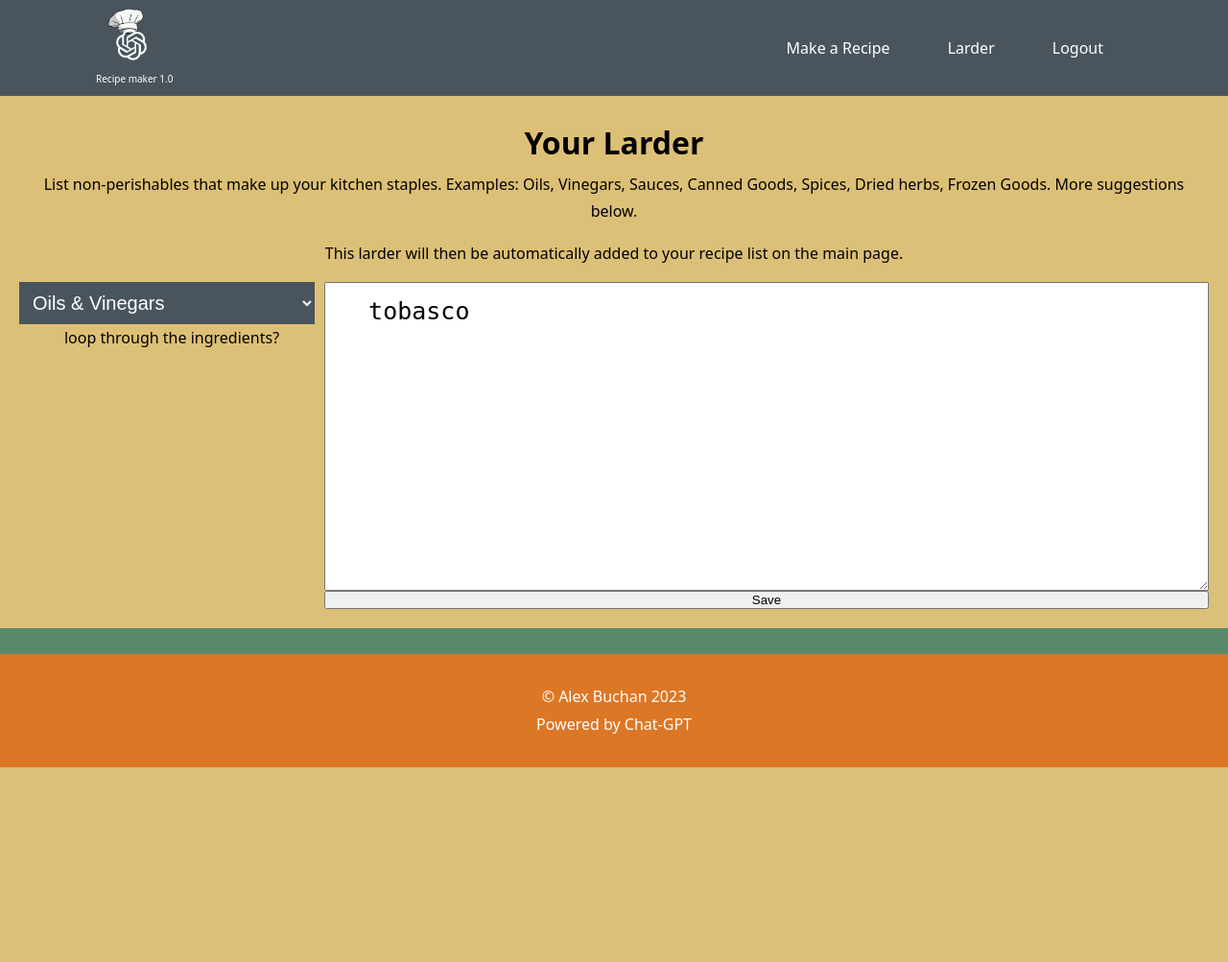
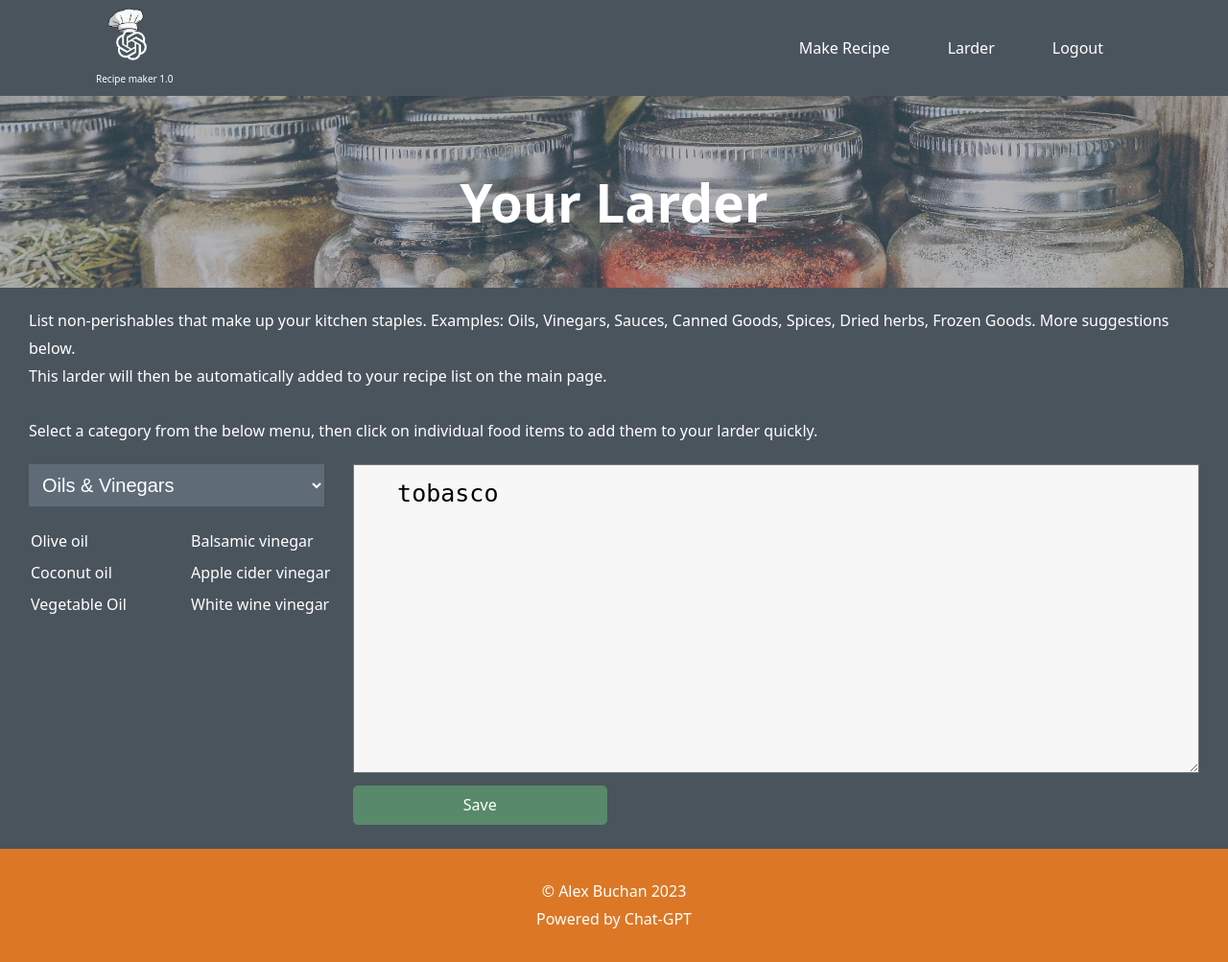
Before and after one commit to alexnyebuchan/cs50-project, a Flask app: page /larder in a window 1280 px wide. Shown: the whole page at 96% size. Before the commit the page ends 800 px from the top, so only its background shows below. Run offline with Flask 3, Linux system fonts and the light colour scheme; a user stored in the database is signed in; data comes from the database, SQL or seed files in the repository; both versions use the stored data as it was after the commit.

Commit message:
updated javascript, css added images

```diff
--- a/app.py
+++ b/app.py
@@ -170,7 +170,7 @@ def register():
         hash = generate_password_hash(password)
 
         cursor.execute("INSERT INTO users (name, hash, larder) VALUES (?, ?, ?)",
-            (username, hash, 'tobasco')
+            (username, hash, 'salt and pepper')
             )
         connection.commit()
 
--- a/static/css/styles.css
+++ b/static/css/styles.css
@@ -124,6 +124,45 @@ ul {
 }
 
 /* Index */
+.btn,
+.btnLogin {
+  max-width: 30%;
+  border: none;
+  background: none;
+  margin-block: 5px;
+  font: inherit;
+  cursor: pointer;
+  padding: 5px 25px;
+  border-radius: 5px;
+  border: 1px solid var(--green);
+  transition: background-color 0.2s ease-in-out, color 0.2s ease-in-out,
+    border 0.1s ease-in-out;
+}
+
+.btn {
+  background-color: var(--green);
+  color: var(--white);
+}
+
+.btn:hover {
+  background-color: var(--white);
+  color: var(--black);
+  border: 1px solid var(--black);
+}
+
+.btnLogin {
+  margin: auto;
+  background-color: var(--orange);
+  color: var(--white);
+  margin-bottom: 15px;
+}
+
+.btnLogin:hover {
+  background-color: var(--white);
+  color: var(--black);
+  border: 1px solid var(--black);
+}
+
 .container {
   display: flex;
   flex-direction: row;
@@ -251,23 +314,56 @@ form {
 
 /* Larder */
 .larderContainer {
+  padding: 20px 30px;
+  background-color: var(--charcoal);
+}
+
+.backgroundImage:before {
+  background-image: url('../images/pantry.jpg');
+  background-size: cover;
+  background-repeat: no-repeat;
+  background-position: center;
+  content: '';
+  position: absolute;
+  top: 0px;
+  right: 0px;
+  bottom: 0px;
+  left: 0px;
+  opacity: 0.6;
+}
+
+.backgroundImage {
+  position: relative;
+  background-color: var(--charcoal);
   display: flex;
   flex-direction: column;
   text-align: center;
   width: 100%;
   margin: auto;
-  color: var(--black);
-  background-color: var(--gold);
-  padding: 20px;
+  color: var(--white);
+  padding-top: 20px;
+  height: 200px;
+}
+
+.larderTitle {
+  position: relative;
+  font-size: 55px;
+  margin: auto;
+}
+
+.larderSecondary {
+  padding-bottom: 20px;
+  background-color: var(--charcoal);
 }
 
 .larderInfo {
-  margin-bottom: 15px;
+  color: var(--white);
 }
 
 .larderMain {
   display: flex;
   flex: row;
+  background-color: var(--charcoal);
 }
 
 select {
@@ -275,8 +371,9 @@ select {
   border: none;
   padding: 10px;
   margin-right: 10px;
-  background-color: var(--charcoal);
+  background-color: #5f6c78;
   color: var(--white);
+  margin-bottom: 20px;
 }
 
 option {
@@ -285,13 +382,33 @@ option {
 }
 
 .larderForm {
-  margin: auto;
+  margin-left: 20px;
   width: 100%;
 }
 
 textarea {
   font-size: 25px;
   padding: 15px;
+  margin-bottom: 8px;
+  background-color: #f7f7f8;
+}
+
+#ingredientList {
+  columns: 2;
+}
+
+.ingredientItem {
+  background-color: var(--charcoal);
+  color: var(--white);
+  width: 100%;
+  margin: auto;
+  padding: 2px;
+  cursor: pointer;
+  transition: 0.1s ease-in-out background-color;
+}
+
+.ingredientItem:hover {
+  background-color: var(--orange);
 }
 
 @media only screen and (max-width: 767px) {
--- a/static/js/script.js
+++ /dev/null
@@ -1,35 +0,0 @@
-function updateList() {
-  var selectedOption = document.getElementById('larderSuggestions').value;
-  var list = document.getElementById('ingredientList');
-  list.innerHTML = '';
-
-  var ingredients = [];
-
-  switch (selectedOption) {
-    case 'oils':
-      ingredients = [
-        'Olive oil',
-        'Coconut oil',
-        'Balsamic vinegar',
-        'Apple cider vinegar',
-      ];
-      break;
-    case 'herbs':
-      ingredients = ['Basil', 'Oregano', 'Thyme', 'Rosemary'];
-      break;
-    default:
-      ingredients = ['No ingredients available'];
-  }
-
-  ingredients.forEach(function (ingredient) {
-    var listItem = document.createElement('li');
-    listItem.textContent = ingredient;
-    list.appendChild(listItem);
-  });
-}
-
-document
-  .getElementById('larderSuggestions')
-  .addEventListener('change', updateList);
-
-updateList();
--- /dev/null
+++ b/static/js/updateInput.js
@@ -0,0 +1,14 @@
+function addPerishable() {
+  const perishableItems = document.querySelectorAll('.perishable');
+
+  perishableItems.forEach((item) => {
+    item.addEventListener('click', function () {
+      const ingredientsInput = document.getElementById('ingredients');
+      ingredientsInput.value += `${item.textContent}, `;
+    });
+  });
+}
+
+document.addEventListener('change', addPerishable);
+
+addPerishable();
--- /dev/null
+++ b/static/js/updateLarder.js
@@ -0,0 +1,148 @@
+function updateLarder() {
+  var selectedOption = document.getElementById('larderSuggestions').value;
+  var list = document.getElementById('ingredientList');
+  list.innerHTML = '';
+
+  var ingredients = [];
+
+  switch (selectedOption) {
+    case 'oils':
+      ingredients = [
+        'Olive oil',
+        'Coconut oil',
+        'Vegetable Oil',
+        'Balsamic vinegar',
+        'Apple cider vinegar',
+        'White wine vinegar',
+      ];
+      break;
+    case 'herbs':
+      ingredients = [
+        'Basil',
+        'Oregano',
+        'Thyme',
+        'Rosemary',
+        'Cumin',
+        'Parpika',
+        'Chili Powder',
+        'Garlic Powder',
+        'Curry Powder',
+        'Ground Cinnamon',
+        'Bay Leaves',
+      ];
+      break;
+    case 'cans':
+      ingredients = [
+        'Canned beans',
+        'Chickpeas',
+        'Canned tomatoes',
+        'Tomato paste',
+        'Canned tuna',
+        'Canned salmon',
+        'Canned corn',
+        'Canned vegetables',
+        'Canned fruit',
+      ];
+      break;
+    case 'grains':
+      ingredients = [
+        'Rice',
+        'Quinoa',
+        'Lentils',
+        'Pasta',
+        'Couscous',
+        'Barley',
+        'Rolled oats',
+      ];
+      break;
+    case 'flour':
+      ingredients = [
+        'All-purpose flour',
+        'Whole wheat flour',
+        'Baking powder',
+        'Baking soda',
+        'Cornstarch',
+        'Yeast',
+        'Cocoa powder',
+        'Vanilla extract',
+      ];
+      break;
+    case 'nuts':
+      ingredients = [
+        'Almonds',
+        'Walnuts',
+        'Pecans',
+        'Cashews',
+        'Peanuts',
+        'Chia seeds',
+        'Flaxseeds',
+        'Sunflower seeds',
+      ];
+      break;
+    case 'sauces':
+      ingredients = [
+        'Soy sauce',
+        'Worcestershire sauce',
+        'Hot sauce',
+        'Ketchup',
+        'Mustard',
+        'Mayonnaise',
+        'Honey',
+        'Maple syrup',
+      ];
+      break;
+    case 'jars':
+      ingredients = [
+        'Pickles',
+        'Olives',
+        'Capers',
+        'Roasted red peppers',
+        'Salsa',
+        'Marinara sauce',
+      ];
+      break;
+    case 'fruits':
+      ingredients = ['Raisins', 'Cranberries', 'Apricots', 'Dates'];
+      break;
+    case 'misc':
+      ingredients = [
+        'Stock or bouillon',
+        'Coconut',
+        'Popcorn kernels',
+        'Tea bags',
+        'Sugar',
+        'Salt',
+      ];
+      break;
+    default:
+      ingredients = ['No ingredients available'];
+  }
+
+  ingredients.forEach(function (ingredient) {
+    var listItem = document.createElement('li');
+    listItem.textContent = ingredient;
+    listItem.classList.add('ingredientItem');
+    list.appendChild(listItem);
+  });
+
+  var listItems = document.querySelectorAll('#ingredientList li');
+  listItems.forEach(function (listItem) {
+    listItem.addEventListener('click', function () {
+      var textarea = document.getElementById('larder');
+      var ingredientText = this.textContent;
+      var currentText = textarea.value.trim();
+
+      if (currentText !== '') {
+        textarea.value = currentText + ', ' + ingredientText;
+      } else {
+        textarea.value = ingredientText;
+      }
+    });
+  });
+}
+
+document
+  .getElementById('larderSuggestions')
+  .addEventListener('change', updateLarder);
+
+updateLarder();
--- a/templates/larder.html
+++ b/templates/larder.html
@@ -1,16 +1,26 @@
 {% extends "layout.html" %} {% block main %}
-
+<!-- Hero -->
+<div class="backgroundImage">
+  <h1 class="larderTitle">Your Larder</h1>
+</div>
+<!-- Main -->
 <div class="larderContainer">
-  <h1>Your Larder</h1>
+  <div class="larderSecondary">
     <p class="larderInfo">
       List non-perishables that make up your kitchen staples. Examples: Oils,
       Vinegars, Sauces, Canned Goods, Spices, Dried herbs, Frozen Goods. More
       suggestions below.
     </p>
     <p class="larderInfo">
-    This larder will then be automatically added to your recipe list on the main
-    page.
+      This larder will then be automatically added to your recipe list on the
+      main page.
     </p>
+    <br />
+    <p class="larderInfo">
+      Select a category from the below menu, then click on individual food items
+      to add them to your larder quickly.
+    </p>
+  </div>
   <div class="larderMain">
     <div class="suggestions">
       <select name="larderSuggestions" id="larderSuggestions">
@@ -25,9 +35,7 @@
         <option value="fruits">Dried Fruits</option>
         <option value="misc">Miscellaneous</option>
       </select>
-      <ul>
-        <li>loop through the ingredients?</li>
-      </ul>
+      <ul id="ingredientList"></ul>
     </div>
     <form class="larderForm" action="/larder" method="post">
       <textarea
@@ -39,7 +47,7 @@
       >
   {{larder}}</textarea
       >
-      <button type="submit">Save</button>
+      <button class="btn" type="submit">Save</button>
     </form>
   </div>
 </div>
--- a/templates/layout.html
+++ b/templates/layout.html
@@ -27,7 +27,7 @@
 
         <ul class="options">
           {% if session["user_id"] %}
-          <li><a class="navOption" href="/">Make a Recipe</a></li>
+          <li><a class="navOption" href="/">Make Recipe</a></li>
           <li><a class="navOption" href="/larder">Larder</a></li>
           <li><a class="navOption" href="/logout">Logout</a></li>
           {% else %}
@@ -47,6 +47,7 @@
       </div>
     </footer>
 
-    <script src="{{ url_for('static', filename='js/script.js') }}"></script>
+    <script src="{{ url_for('static', filename='js/updateInput.js') }}"></script>
+    <script src="{{ url_for('static', filename='js/updateLarder.js') }}"></script>
   </body>
 </html>
--- a/templates/login.html
+++ b/templates/login.html
@@ -18,9 +18,11 @@
         id="password"
         placeholder="password"
       />
-      <button type="submit">Login</button>
+      <button class="btnLogin" type="submit">Login</button>
     </form>
-    <p>Haven't registered yet? Sign up<a href="/register">here.</a></p>
+    <p>
+      Haven't registered yet? Sign up <a class="edit" href="/register">here.</a>
+    </p>
   </div>
 </div>
 
--- a/templates/register.html
+++ b/templates/register.html
@@ -25,9 +25,9 @@
         id="confirmation"
         placeholder="confirmation"
       />
-      <button type="submit">Register</button>
+      <button class="btnLogin" type="submit">Register</button>
     </form>
-    <p>Already a user? Log in <a href="/login">here.</a></p>
+    <p>Already a user? Log in <a class="edit" href="/login">here.</a></p>
   </div>
 </div>
 
```
Also changed, not shown: other parts of static/css/styles.css (+43 -4 lines), templates/index.html (+60 -24 lines), database.db, static/images/chatgptlogo.png (added), static/images/pantry.jpg (added), 2 other files. Lines whose indentation alone changed are shown as unchanged.
